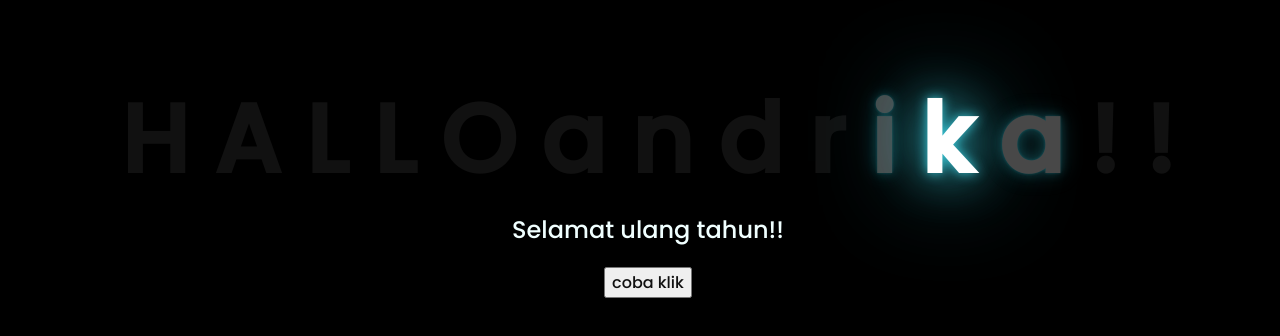
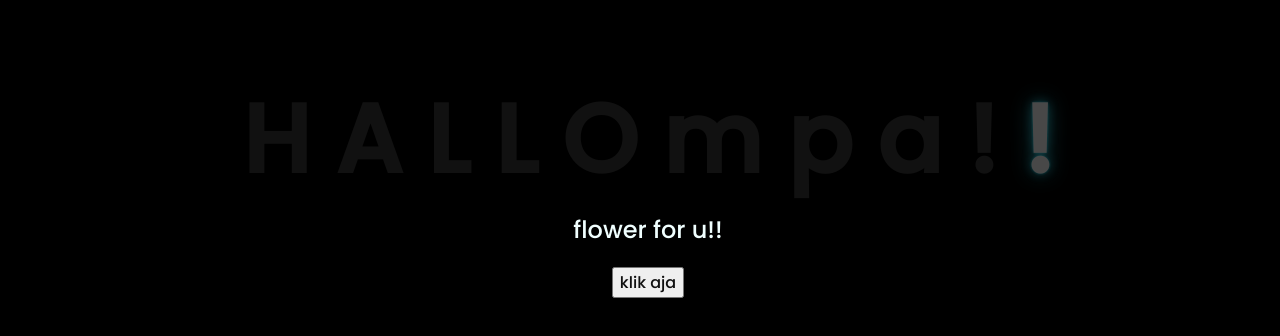
Before and after one commit to NAUFALMAULANARAFIQ/flower_project, a plain HTML site: page index.html in a window 1280 px wide. Shown: the part 226-562 px from the top of the page. Drawn offline with Linux system fonts and the light colour scheme.

Commit message:
Update index.html

```diff
--- a/index.html
+++ b/index.html
@@ -16,22 +16,18 @@
         <span>L</span>
         <span>L</span>
         <span>O</span>
-        <span>a</span>
-        <span>n</span>
-        <span>d</span>
-        <span>r</span>
-        <span>i</span>
-        <span>k</span>
+        <span>m</span>
+        <span>p</span>
         <span>a</span>
         <span>!</span>
         <span>!</span>
     </div>
     <div class="description">
-        <span>Selamat ulang tahun!!</span>
+        <span>flower for u!!</span>
     </div>
     <div class="button">
         <button>
-            <a href="flower.html">coba klik</a>
+            <a href="flower.html">klik aja</a>
         </button>
 
     </div>
```
